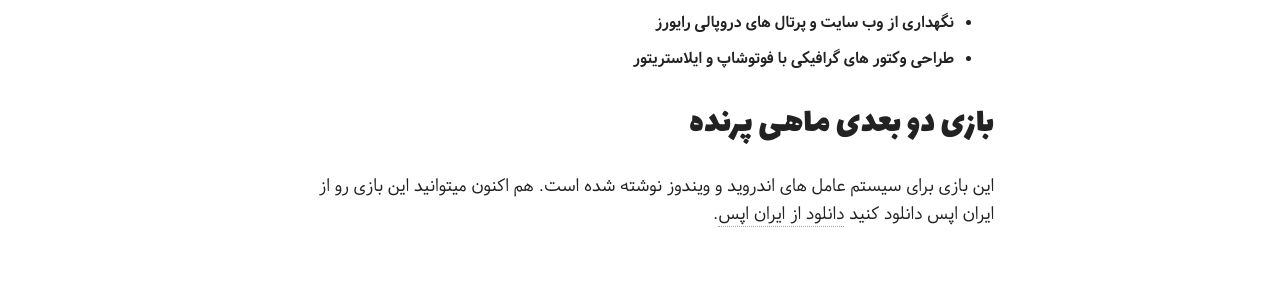
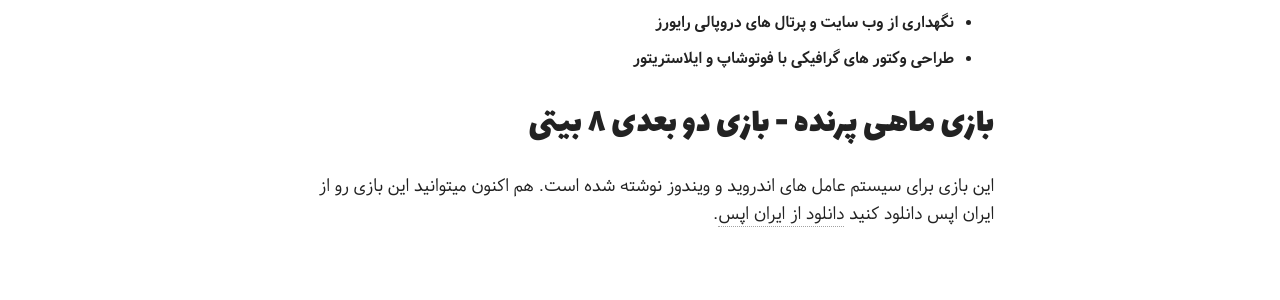
Before and after one commit to pooya-golchian/farsi, a Jekyll site: the page built from projects/index.md, in a window 1280 px wide. Shown: the part 1826-2126 px from the top of the page. Built offline with Jekyll 4.4.1, drawn with Linux system fonts in a browser that asks for light colours; nearby versions of some CDN libraries; some web fonts are replaced.

Commit message:
change and add project

```diff
--- a/projects/index.md
+++ b/projects/index.md
@@ -35,5 +35,5 @@ image:
 * **طراحی وکتور های گرافیکی با فوتوشاپ و ایلاستریتور**
 
 
-# بازی دو بعدی ماهی پرنده
+# بازی ماهی پرنده - بازی دو بعدی ۸ بیتی
 این بازی برای سیستم عامل های اندروید و ویندوز نوشته شده است. هم اکنون میتوانید این بازی رو از ایران اپس  دانلود کنید [دانلود از ایران اپس](http://iranapps.ir/app/com.pooya.FlyFish).
```
